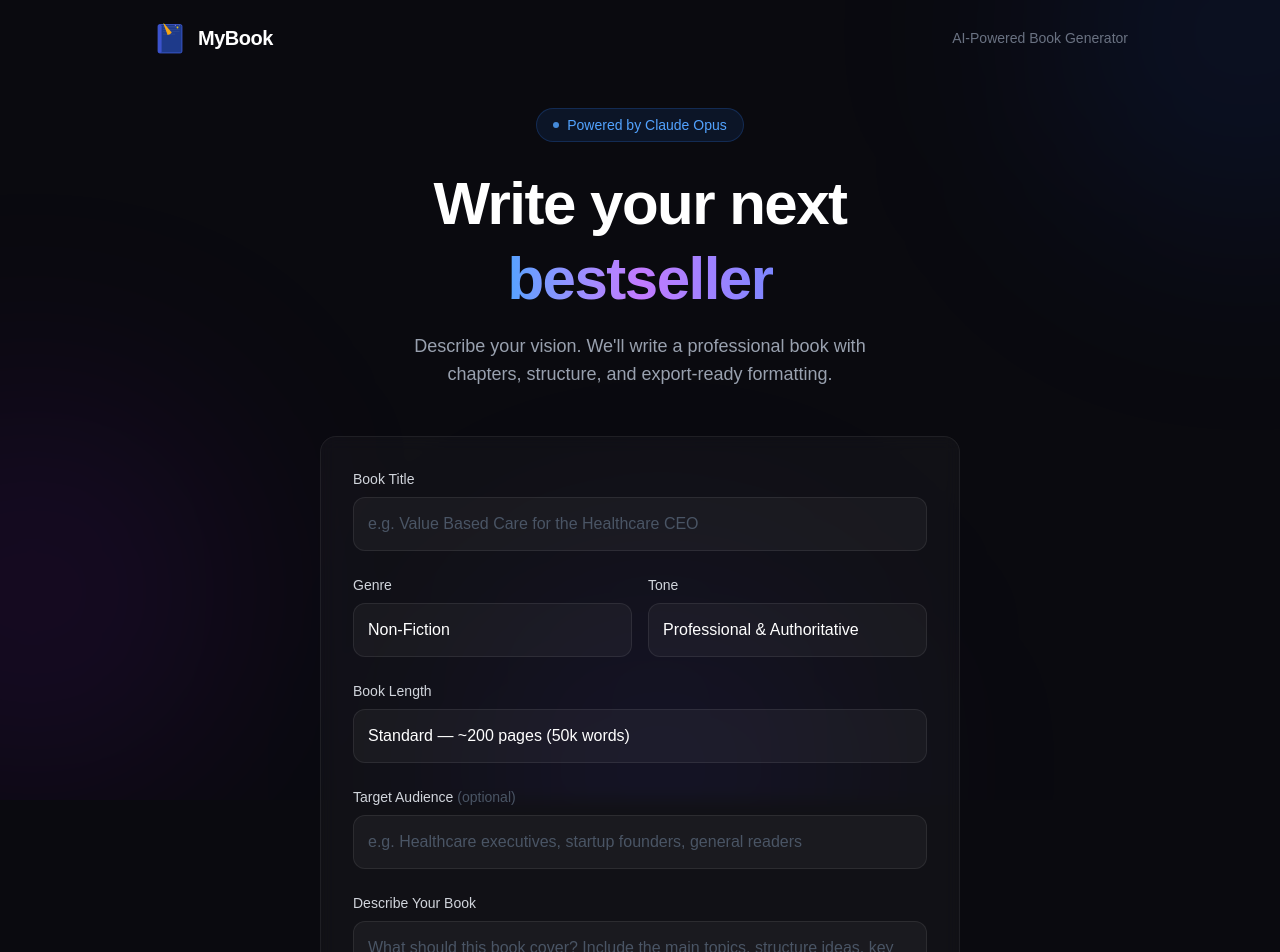
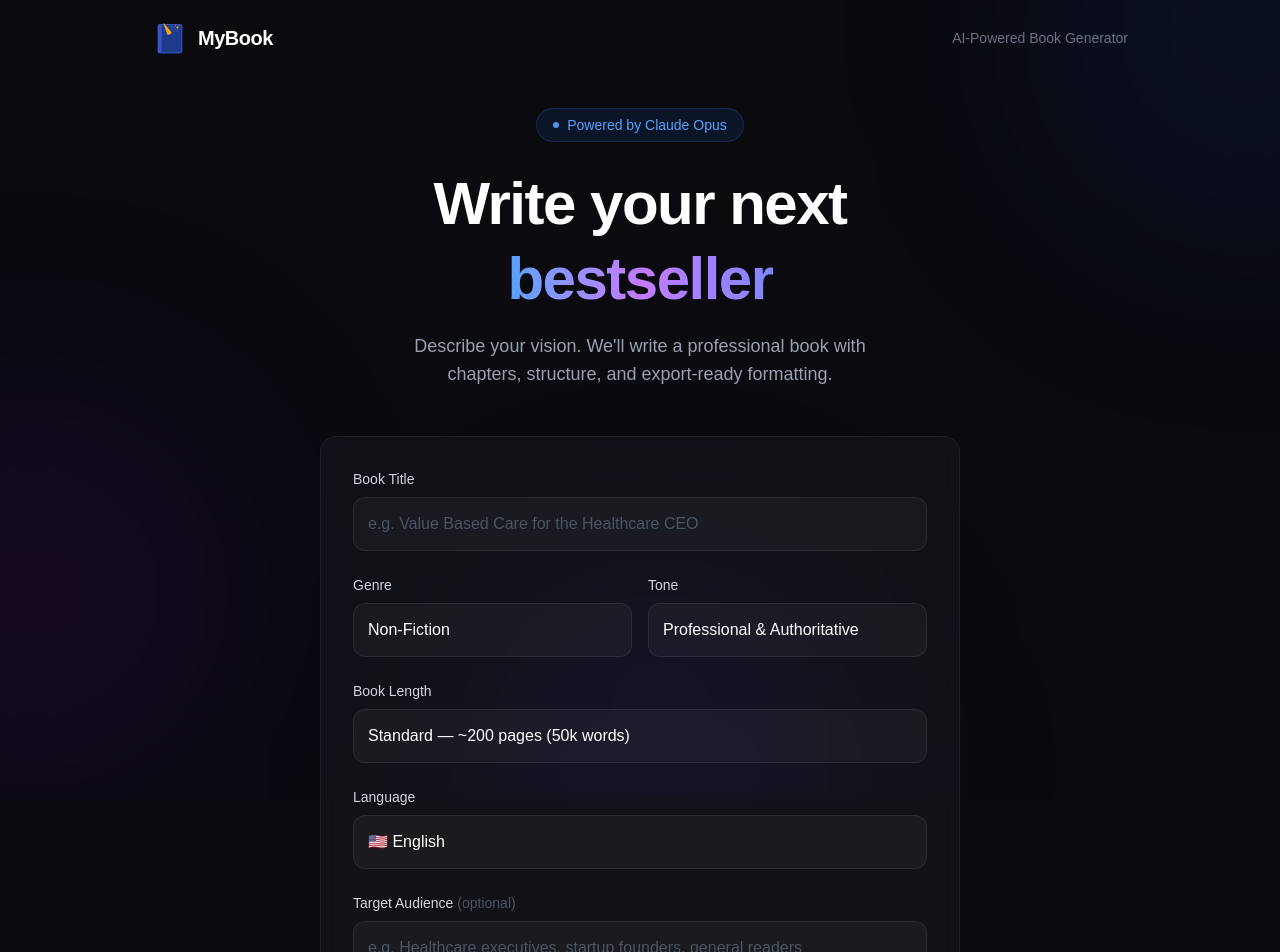
Before and after one commit to suareyai-spec/bookwriter-mvp, a Next.js app in the folder bookwriter-mvp/: page / in a window 1280 px wide. Shown: the top 952 px of the page. Built offline with nearby package versions, Linux system fonts and the light colour scheme.

Commit message:
Add language selector with 10 languages including Spanish

```diff
--- a/bookwriter-mvp/app/api/generate/route.ts
+++ b/bookwriter-mvp/app/api/generate/route.ts
@@ -9,6 +9,7 @@ const Body = z.object({
   tone: z.string().max(60).optional(),
   audience: z.string().max(200).optional(),
   bookLength: z.string().max(100).optional(),
+  language: z.string().max(30).optional(),
 });
 
 export async function POST(req: Request) {
@@ -22,6 +23,7 @@ Title: "${body.title}"
 Genre: ${body.genre || "General"}
 Tone: ${body.tone || "Professional"}
 Target Book Length: ${body.bookLength || "50,000 words (~200 pages)"}
+Language: ${body.language || "English"} — Write the ENTIRE book in ${body.language || "English"}.
 ${body.audience ? `Target Audience: ${body.audience}` : ""}
 
 AUTHOR'S VISION:
--- a/bookwriter-mvp/app/page.tsx
+++ b/bookwriter-mvp/app/page.tsx
@@ -25,6 +25,7 @@ export default function Home() {
   const [tone, setTone] = useState("Professional & Authoritative");
   const [audience, setAudience] = useState("");
   const [bookLength, setBookLength] = useState("50,000 words (~200 pages)");
+  const [language, setLanguage] = useState("English");
   const [result, setResult] = useState("");
   const [error, setError] = useState("");
 
@@ -37,7 +38,7 @@ export default function Home() {
       const res = await fetch("/api/generate", {
         method: "POST",
         headers: { "Content-Type": "application/json" },
-        body: JSON.stringify({ title, description, genre, tone, audience, bookLength }),
+        body: JSON.stringify({ title, description, genre, tone, audience, bookLength, language }),
       });
       const data = await res.json();
       if (data.error) {
@@ -159,6 +160,27 @@ export default function Home() {
                 </select>
               </div>
 
+              {/* Language */}
+              <div>
+                <label className="block text-sm font-medium text-gray-300 mb-2">Language</label>
+                <select
+                  className="w-full bg-white/[0.04] border border-white/[0.08] rounded-xl p-3.5 text-white focus:outline-none focus:ring-2 focus:ring-blue-500/50 transition-all appearance-none"
+                  value={language}
+                  onChange={(e) => setLanguage(e.target.value)}
+                >
+                  <option value="English" className="bg-gray-900">🇺🇸 English</option>
+                  <option value="Spanish" className="bg-gray-900">🇪🇸 Spanish / Español</option>
+                  <option value="French" className="bg-gray-900">🇫🇷 French / Français</option>
+                  <option value="Portuguese" className="bg-gray-900">🇧🇷 Portuguese / Português</option>
+                  <option value="German" className="bg-gray-900">🇩🇪 German / Deutsch</option>
+                  <option value="Italian" className="bg-gray-900">🇮🇹 Italian / Italiano</option>
+                  <option value="Chinese" className="bg-gray-900">🇨🇳 Chinese / 中文</option>
+                  <option value="Japanese" className="bg-gray-900">🇯🇵 Japanese / 日本語</option>
+                  <option value="Korean" className="bg-gray-900">🇰🇷 Korean / 한국어</option>
+                  <option value="Arabic" className="bg-gray-900">🇸🇦 Arabic / العربية</option>
+                </select>
+              </div>
+
               {/* Audience */}
               <div>
                 <label className="block text-sm font-medium text-gray-300 mb-2">Target Audience <span className="text-gray-600">(optional)</span></label>
@@ -258,6 +280,8 @@ export default function Home() {
                   <span>{tone}</span>
                   <span>·</span>
                   <span>{bookLength}</span>
+                  <span>·</span>
+                  <span>{language}</span>
                 </div>
               </div>
 
```
